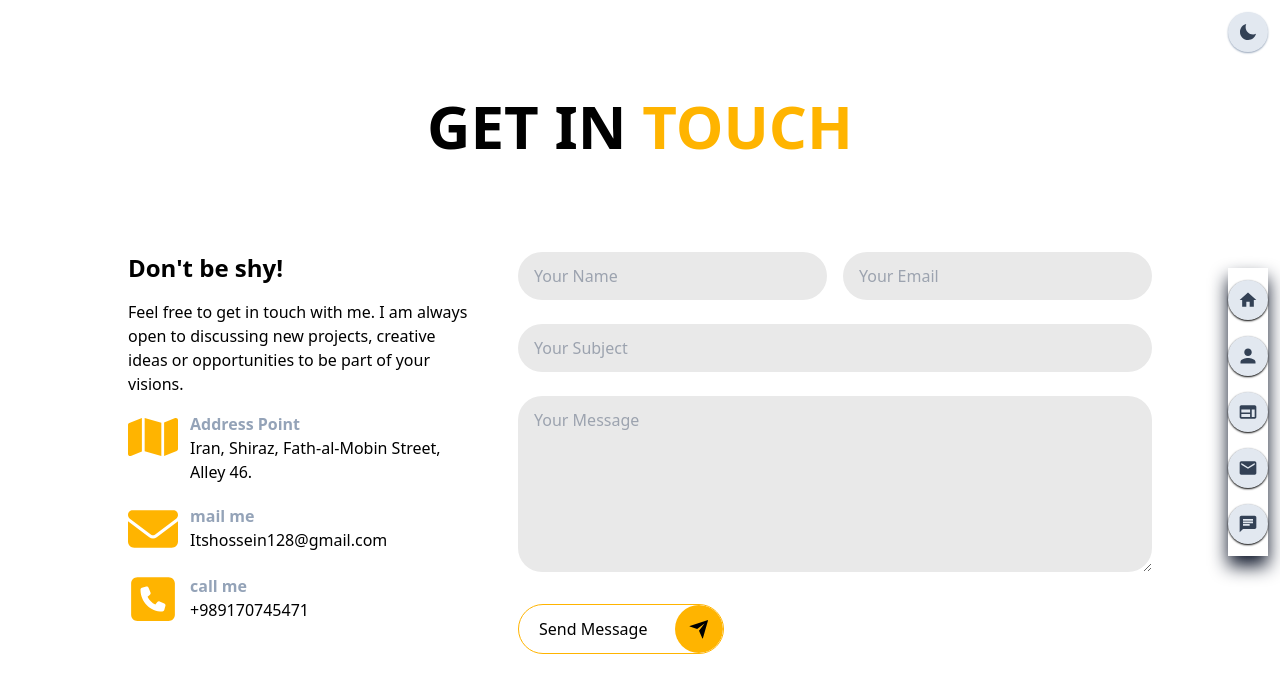
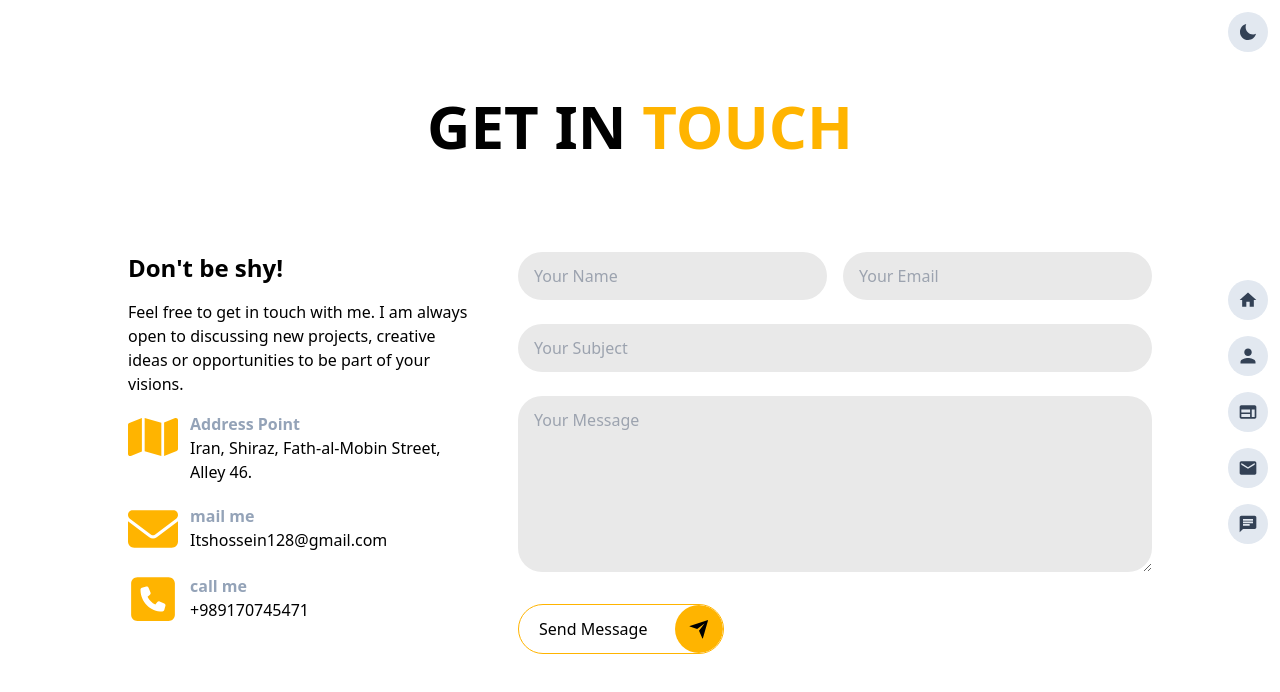
Before and after one commit to Itshossein128/personal-website, a Next.js app: page /contact in a window 1280 px wide. Shown: the top 692 px of the page. Built offline with nearby package versions, Linux system fonts and the light colour scheme.

Commit message:
navbar styles fixed

```diff
--- a/src/app/components/ThemeChanger.tsx
+++ b/src/app/components/ThemeChanger.tsx
@@ -18,7 +18,7 @@ const ThemeChanger = () => {
 
   return (
     <button
-      className={`w-10 h-10 rounded-full border-0 outline-0 flex items-center justify-center bg-slate-200 dark:bg-slate-800 text-slate-700 dark:text-slate-300 fixed right-3 top-3  md:relative md:right-0 md:top-0 shadow-sm shadow-slate-400 dark:shadow-slate-600`}
+      className={`w-10 h-10 rounded-full border-0 outline-0 flex items-center justify-center bg-slate-200 dark:bg-slate-800 text-slate-700 dark:text-slate-300 fixed right-3 top-3  md:relative md:right-0 md:top-0 shadow-sm md:shadow-none shadow-slate-400 dark:shadow-slate-600`}
       onClick={() => {
         setTheme((prev) => (prev === "dark" ? "light" : "dark"));
       }}
--- a/src/app/layout.tsx
+++ b/src/app/layout.tsx
@@ -44,7 +44,7 @@ export default function RootLayout({
           </div>
           <div className="md:grid grid-rows-[1fr,auto,1fr] md:fixed md:top-3 md:right-3  md:h-dvh justify-end">
             <ThemeChanger />
-            <nav className="md:row-start-2 md:row-end-3 md:block w-full py-3 px-3 md:px-0 bg-slate-950/80  backdrop-blur-lg backdrop-invert-[0.1] md:backdrop-blur-none md:backdrop-invert-0 md:bg-transparent fixed bottom-0 right-0 md:relative shadow-slate-900 dark:shadow-slate-300 shadow-[0_10px_18px_0]">
+            <nav className="md:row-start-2 md:row-end-3 md:block w-full py-3 px-3 md:px-0 bg-slate-950/80  backdrop-blur-lg backdrop-invert-[0.1] md:backdrop-blur-none md:backdrop-invert-0 md:bg-transparent fixed bottom-0 right-0 md:relative shadow-slate-900 dark:shadow-slate-300 shadow-[0_10px_18px_0] md:shadow-none">
               <ul className="flex flex-row md:flex-col justify-between w-full items-center md:space-y-4 z-20 relative container m-auto">
                 {[
                   {
@@ -77,7 +77,7 @@ export default function RootLayout({
                     <Link
                       href={href}
                       aria-label={title}
-                      className="bg-slate-200 dark:bg-slate-800 text-slate-700 dark:text-slate-300 w-10 h-10 transition rounded-full flex items-center justify-center relative align-middle hover:bg-primary nav-item-hover-container shadow-sm shadow-black"
+                      className="bg-slate-200 dark:bg-slate-800 text-slate-700 hover:text-slate-900 dark:text-slate-300 dark:hover:text-slate-100 w-10 h-10 transition rounded-full flex items-center justify-center relative align-middle hover:bg-primary nav-item-hover-container shadow-sm shadow-black md:shadow-none"
                     >
                       {icon}
                       <span className="absolute right-[0%] top-0 h-full hidden md:flex items-center pl-4 bg-slate-200 dark:bg-slate-800 rounded-full pr-2">
```
